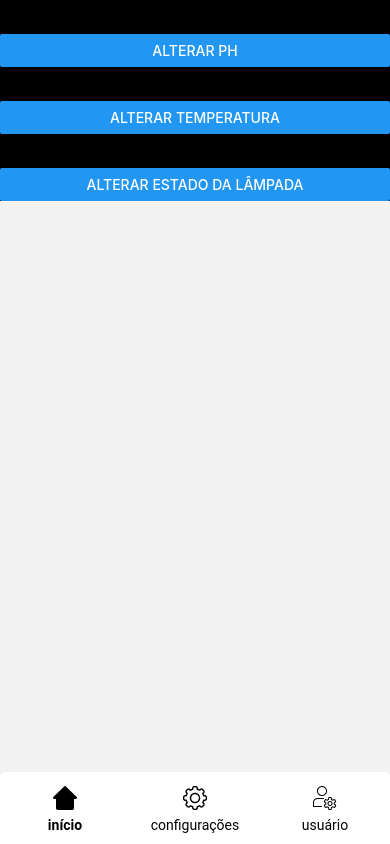
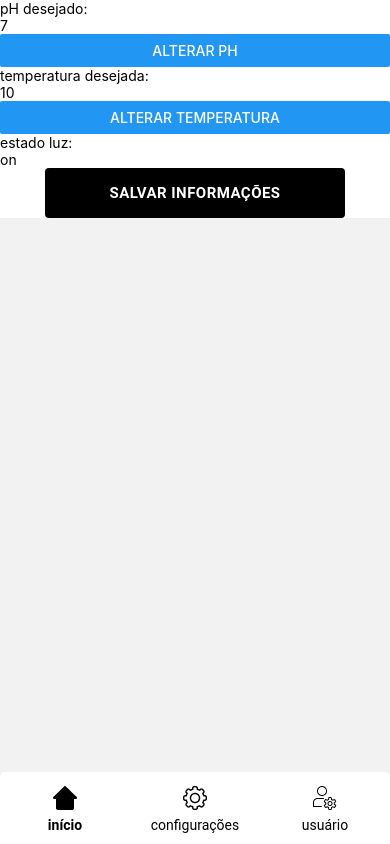
Before and after one commit to gabriellinke/Aquarius, a React Native app in the folder AquariusApp/: screen /Settings in a window 390 px wide. Built offline with nearby package versions, Linux system fonts and the light colour scheme; no server answers.

Commit message:
Adiciona botão default e texto na Home

```diff
--- /dev/null
+++ b/AquariusApp/src/components/DefaultButton/index.js
@@ -0,0 +1,28 @@
+import React from 'react';
+import {View, TouchableOpacity, Text} from 'react-native';
+import styles from './styles';
+
+const DefaultButton = ({
+  text = 'Botão',
+  width = 300,
+  height = 44,
+  onPress = () => {},
+}) => {
+  return (
+    <TouchableOpacity
+      onPress={onPress}
+      style={[
+        styles.buttonStyle,
+        {
+          width: width,
+          height: height,
+        },
+      ]}>
+      <View style={styles.buttonInside}>
+        <Text style={styles.buttonText}>{text}</Text>
+      </View>
+    </TouchableOpacity>
+  );
+};
+
+export default DefaultButton;
--- /dev/null
+++ b/AquariusApp/src/components/DefaultButton/styles.js
@@ -0,0 +1,30 @@
+import {StyleSheet} from 'react-native';
+import {COLOR_BUTTON, COLOR_WHITE} from '../../styles/Colors';
+
+const styles = StyleSheet.create({
+  buttonStyle: {
+    borderRadius: 4,
+    justifyContent: 'center',
+    alignSelf: 'center',
+    width: 50,
+    backgroundColor: COLOR_BUTTON,
+  },
+  buttonInside: {
+    alignSelf: 'center',
+    justifyContent: 'center',
+    paddingVertical: 12,
+    paddingHorizontal: 16,
+  },
+  buttonText: {
+    fontFamily: 'Roboto',
+    fontStyle: 'normal',
+    fontWeight: 'bold',
+    fontSize: 15,
+    color: COLOR_WHITE,
+
+    letterSpacing: 0.46,
+    textTransform: 'uppercase',
+  },
+});
+
+export default styles;
--- a/AquariusApp/src/screens/Home/index.js
+++ b/AquariusApp/src/screens/Home/index.js
@@ -2,6 +2,7 @@ import React, {useEffect, useState} from 'react';
 import {View, Text, Button} from 'react-native';
 import InfoService from '../../services/InfoService';
 import {useNavigation} from '@react-navigation/native';
+import styles from './styles';
 
 const Home = ({navigation}) => {
   const [info, setInfo] = useState();
@@ -37,27 +38,21 @@ const Home = ({navigation}) => {
   // }, []);
 
   return (
-    <View style={{backgroundColor: '#000'}}>
+    <View style={styles.container}>
       {info ? (
-        <View>
-          <Text>
-            A luz está {info.estadoLuz === 'on' ? 'ligada' : 'desligada'}
-          </Text>
-          <Text>O nível de água está {info.estadoNivelAgua}</Text>
-          <Text>pH atual: {info.ph}</Text>
-          <Text>pH desejado: {info.phDesejado}</Text>
-          <Text>temperatura atual: {info.temperatura}</Text>
-          <Text>temperatura desejada: {info.temperaturaDesejada}</Text>
+        <View
+          style={{
+            alignItems: 'center',
+            justifyContent: 'center',
+          }}>
+          <Text style={styles.infoText}>Temperatura atual: 20ºC</Text>
+          <Text style={styles.infoText}>PH atual: 6.8</Text>
         </View>
       ) : (
         <View>
           <Text>Não foi possível obter os parâmetros</Text>
         </View>
       )}
-      <Button
-        title="Ir para configurações"
-        onPress={() => navigate('Configuration')}
-      />
     </View>
   );
 };
--- a/AquariusApp/src/screens/Home/styles.js
+++ b/AquariusApp/src/screens/Home/styles.js
@@ -0,0 +1,21 @@
+import {StyleSheet} from 'react-native';
+import {COLOR_BACKGROUND, COLOR_INFO_TEXT} from '../../styles/Colors';
+
+const styles = StyleSheet.create({
+  container: {
+    backgroundColor: COLOR_BACKGROUND,
+    flexGrow: 1,
+    width: '100%',
+    alignItems: 'center',
+    justifyContent: 'center',
+    alignSelf: 'center',
+  },
+  infoText: {
+    fontFamily: 'Roboto',
+    fontStyle: 'normal',
+    fontSize: 20,
+    color: COLOR_INFO_TEXT,
+  },
+});
+
+export default styles;
--- a/AquariusApp/src/screens/Settings/index.js
+++ b/AquariusApp/src/screens/Settings/index.js
@@ -2,6 +2,8 @@ import React, {useState} from 'react';
 import {View, Text, TextInput, Button} from 'react-native';
 import InfoService from '../../services/InfoService';
 import {useNavigation} from '@react-navigation/native';
+import DefaultButton from '../../components/DefaultButton';
+import {COLOR_BACKGROUND} from '../../styles/Colors';
 
 const Home = () => {
   const [temperature, setTemperature] = useState(10);
@@ -25,7 +27,7 @@ const Home = () => {
   };
 
   return (
-    <View style={{backgroundColor: '#000'}}>
+    <View style={{backgroundColor: COLOR_BACKGROUND}}>
       <View>
         <Text>pH desejado:</Text>
         <TextInput
@@ -54,10 +56,8 @@ const Home = () => {
           value={ligthState}
           placeholder="Estado da lâmpada"
         />
-        <Button
-          title="Alterar estado da lâmpada"
-          onPress={() => updateLight()}
-        />
+
+        <DefaultButton width={300} height={50} text={'salvar informações'} />
       </View>
     </View>
   );
--- a/AquariusApp/src/screens/UserConfiguration/index.js
+++ b/AquariusApp/src/screens/UserConfiguration/index.js
@@ -2,6 +2,7 @@ import React, {useState} from 'react';
 import {View, Text, TextInput, Button} from 'react-native';
 import InfoService from '../../services/InfoService';
 import {useNavigation} from '@react-navigation/native';
+import {COLOR_BACKGROUND} from '../../styles/Colors';
 
 const Home = () => {
   const [temperature, setTemperature] = useState(10);
@@ -25,7 +26,7 @@ const Home = () => {
   };
 
   return (
-    <View style={{backgroundColor: '#000'}}>
+    <View style={{backgroundColor: COLOR_BACKGROUND}}>
       <View>
         <Text>Configurações usuário</Text>
       </View>
--- /dev/null
+++ b/AquariusApp/src/styles/Colors.js
@@ -0,0 +1,6 @@
+export const COLOR_ALERT_TEXT = '#7D7D7D';
+export const COLOR_INFO_TEXT = '#000000';
+export const COLOR_BUTTON = '#000000';
+export const COLOR_BACKGROUND = '#FFFFFF';
+
+export const COLOR_WHITE = '#FFFFFF';
```
